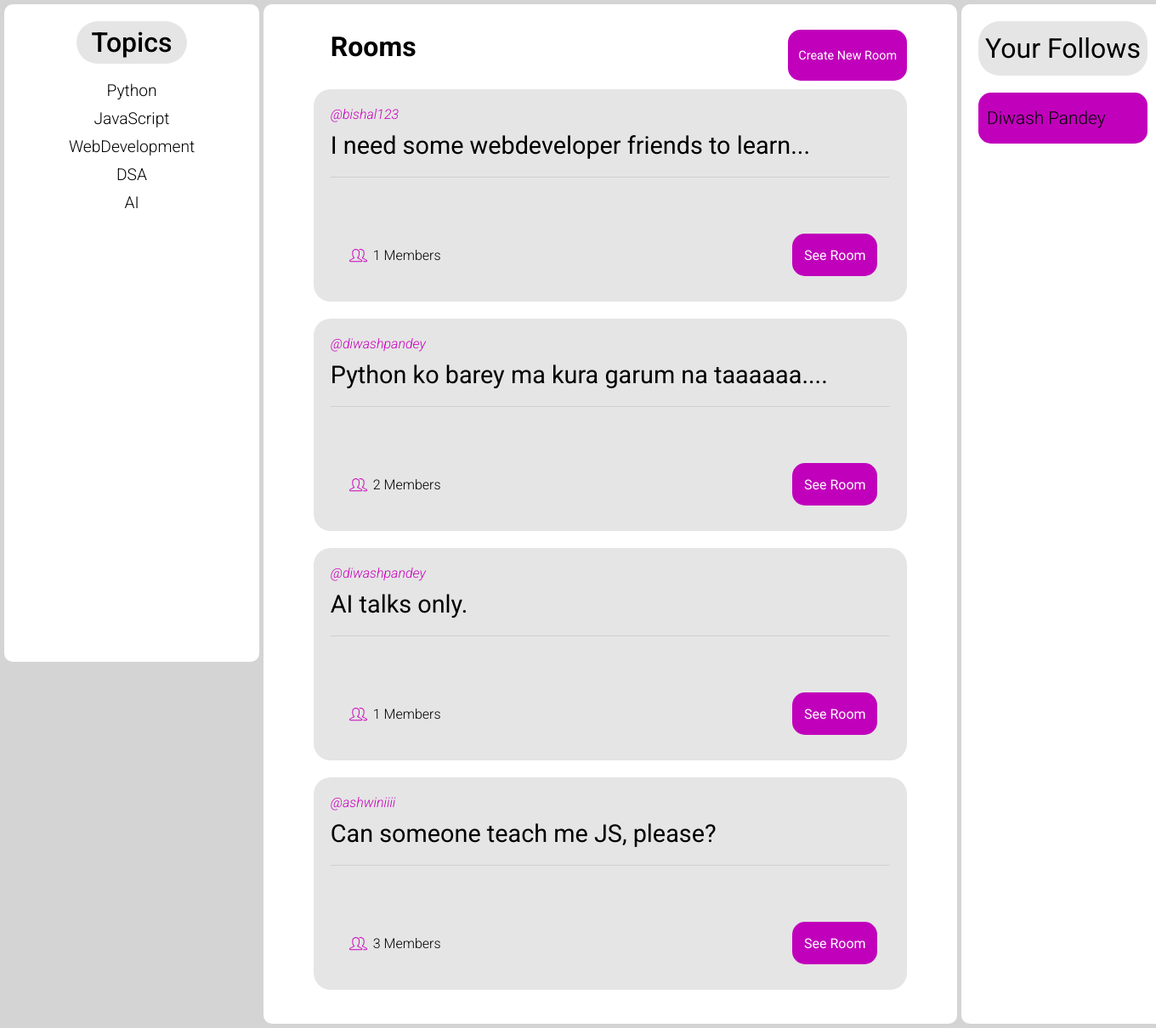
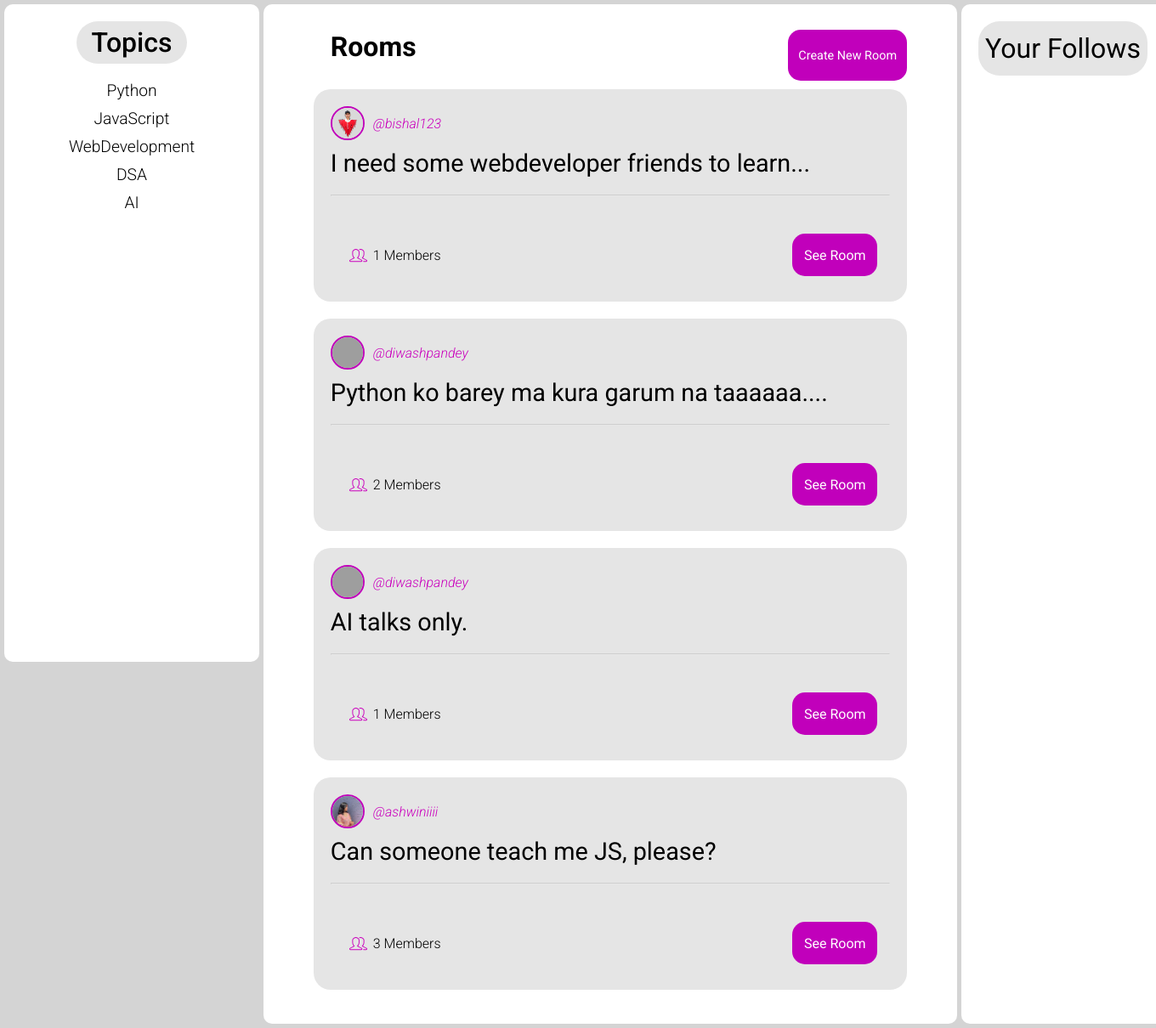
Before and after one commit to diwashpandey/ConnectCodes, a Django app: page / in a window 1360 px wide. Shown: the part 80-1290 px from the top of the page at 85% size. Run offline with Django 5.2, Linux system fonts and the light colour scheme; data comes from the database, SQL or seed files in the repository; both versions use the stored data as it was after the commit; grey boxes are pictures that could not be loaded.

Commit message:
Added the user profile pics in the Home Page.

```diff
--- a/home/templates/home/home.html
+++ b/home/templates/home/home.html
@@ -11,6 +11,7 @@
     <h2 class='center'>Topics</h2>
     <ul class="topics">
       {% for topic_name in topics %}
+
       <li>
         <a href="?={{ topic_name.topic }}">{{ topic_name.topic }}</a>
       </li>
@@ -24,7 +25,8 @@
     </div>
     {% for room in rooms %}
     <div class="room_card">
-      <a href="{% url 'profilepage' %}?profile={{ room.host.username }}" class="room_host">@{{ room.host.username }}</a>
+
+      <a href="{% url 'profilepage' %}?profile={{ room.host.username }}" class="room_host"><img src="/media/{{ room.host.profile_pic }}" alt="profile_pic" class="profile_pic">@{{ room.host.username }}</a>
       <p class="room_discription">{{ room.discription }}</p>
       <hr />
       <div class="room_card_footer">
@@ -41,7 +43,13 @@
   <div class="friends_box">
     <h2 class="center">Your Follows</h2>
     <ul class="friends_list">
-      <li class="friend">Diwash Pandey</li>
+      {% for friend in request.user.following.all %}
+      <li class="friend">
+        <a href="{% url 'profilepage' %}?profile={{ friend.username }}" class="room_host">
+          <img src="media/{{ friend.profile_pic }}" alt="profile_pic" class="profile_pic">@{{ friend.username }}
+        </a>
+      </li>
+      {% endfor %}
     </ul>
   </div>
 </main>
--- a/home/templates/home/register.html
+++ b/home/templates/home/register.html
@@ -25,6 +25,10 @@
             <input type="password" name="repassword" placeholder="Re-enter Password" required>
             <input type="submit" value="Register">
         </form>
+        <div class="login-link">
+            <span>Already have an account? </span>
+            <a href="{% url 'loginpage' %}">Login</a>
+        </div>
     </div>
 </main>
 {% endblock %}
--- a/rooms/templates/rooms/room.html
+++ b/rooms/templates/rooms/room.html
@@ -12,11 +12,9 @@
     <h2>Welcome to room by @{{ room.host.username }}</h2>
     <h2 class="room_title">{{ room.discription }}</h2>
 
-
     {% if not is_member %}
     <a href="{% url 'joinroom' pk=room.id%}" class="join_button center">Join Room</a>
     {% endif %}
-
 
     <div class="chat_box">
       <ul class="chats">
@@ -48,7 +46,9 @@
     <h2 class="center">Members</h2>
     <ul class="members_list">
       {% for member in room_members %}
-      <li class="center"><a href="{% url 'profilepage' %}?profile={{ member.username }}">@{{ member.username }}</a></li>
+      <li class="center">
+        <a href="{% url 'profilepage' %}?profile={{ member.username }}">@{{ member.username }}</a>
+      </li>
       {% endfor %}
     </ul>
   </div>
--- a/static/css/base.css
+++ b/static/css/base.css
@@ -8,9 +8,11 @@
     --button-background:#c100bb;
     --username-text:#ca00bd;
     --mainboxes-background: #ffffff;
-}
+    --box-innertext: #ffffff;
+  }
 
-.darktheme_appplied{
+  .darktheme_appplied{
+    --box-innertext: #ffffff;
     --background-theme:#080808;
     --navbar-background:#141414;
     --searchbox-background: #1b1b1b;
--- a/static/css/home.css
+++ b/static/css/home.css
@@ -108,22 +108,23 @@
 
 .friends_list{
     width:100%;
+    list-style-type: none;
 }
 
-.friends_list>li{
-    height:60px;
+.friends_list>li>a{
+    height:50px;
     width:100%;
     padding:10px;
 
     display: flex;
     align-items: center;
 
+    color:var(--box-innertext);
     border-radius: 15px;
-
     background-color: var(--button-background);
     list-style-type: none;
 
-    font-size: 1.3em;
+    font-size: 1em;
 }
 
 .room_card{
@@ -139,10 +140,20 @@
     background-color: var(--searchbox-background);
 }
 
+.profile_pic{
+    height:40px;
+    width:40px;
+    object-fit:cover;
+    border-radius: 50%;
+    border:2px solid var(--button-background);
+}
+
 .room_host{
     font-size: 1em;
     font-style: italic;
-    display: block;
+    display: flex;
+    align-items: center;
+    gap:10px;
     margin-bottom: 10px;
     text-decoration: none;
     color:var(--username-text);
```
Also changed, not shown: static/css/createroom.css (+9 -12 lines), static/css/login.css (+7 -10 lines), static/css/register.css (+18 -8 lines), db.sqlite3.
